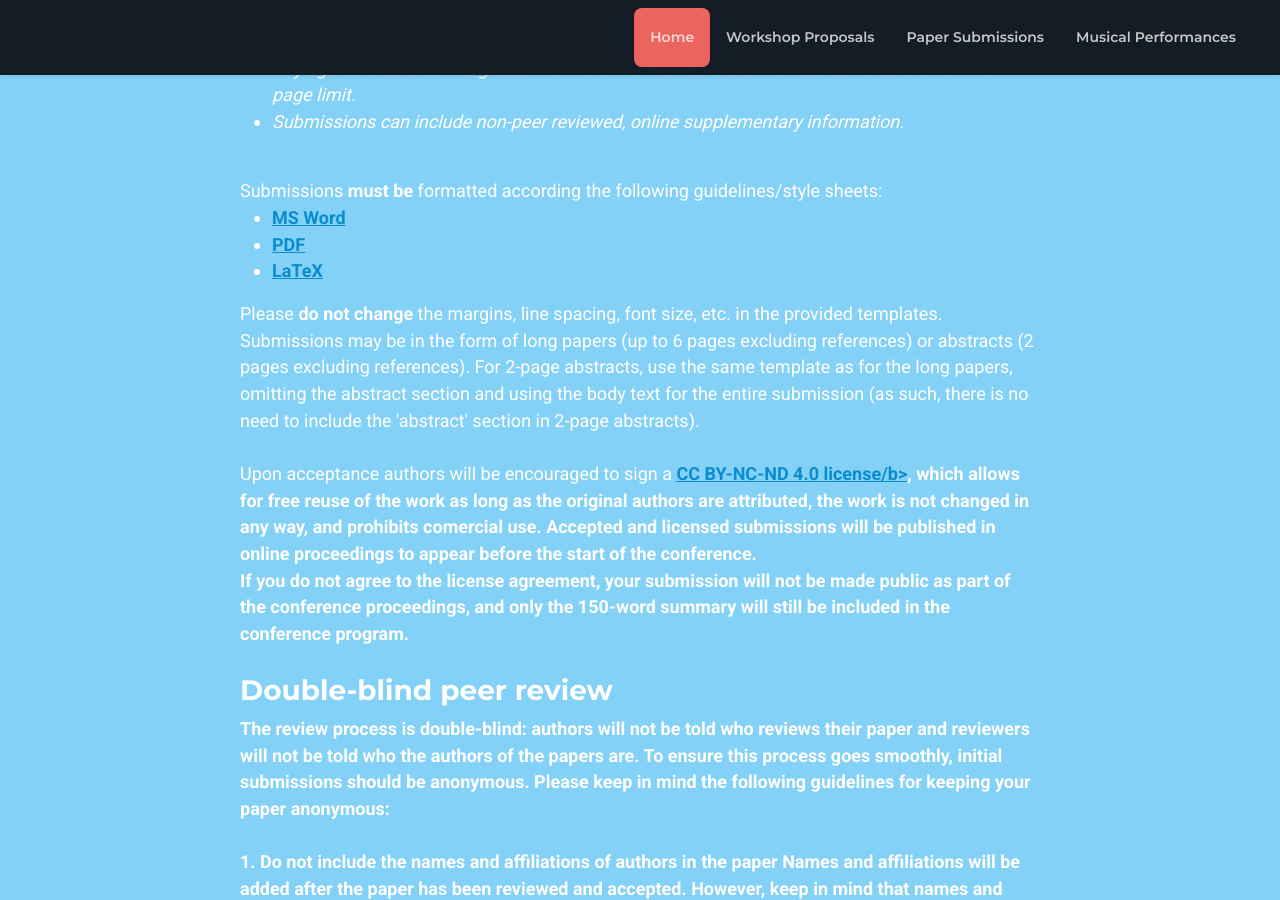
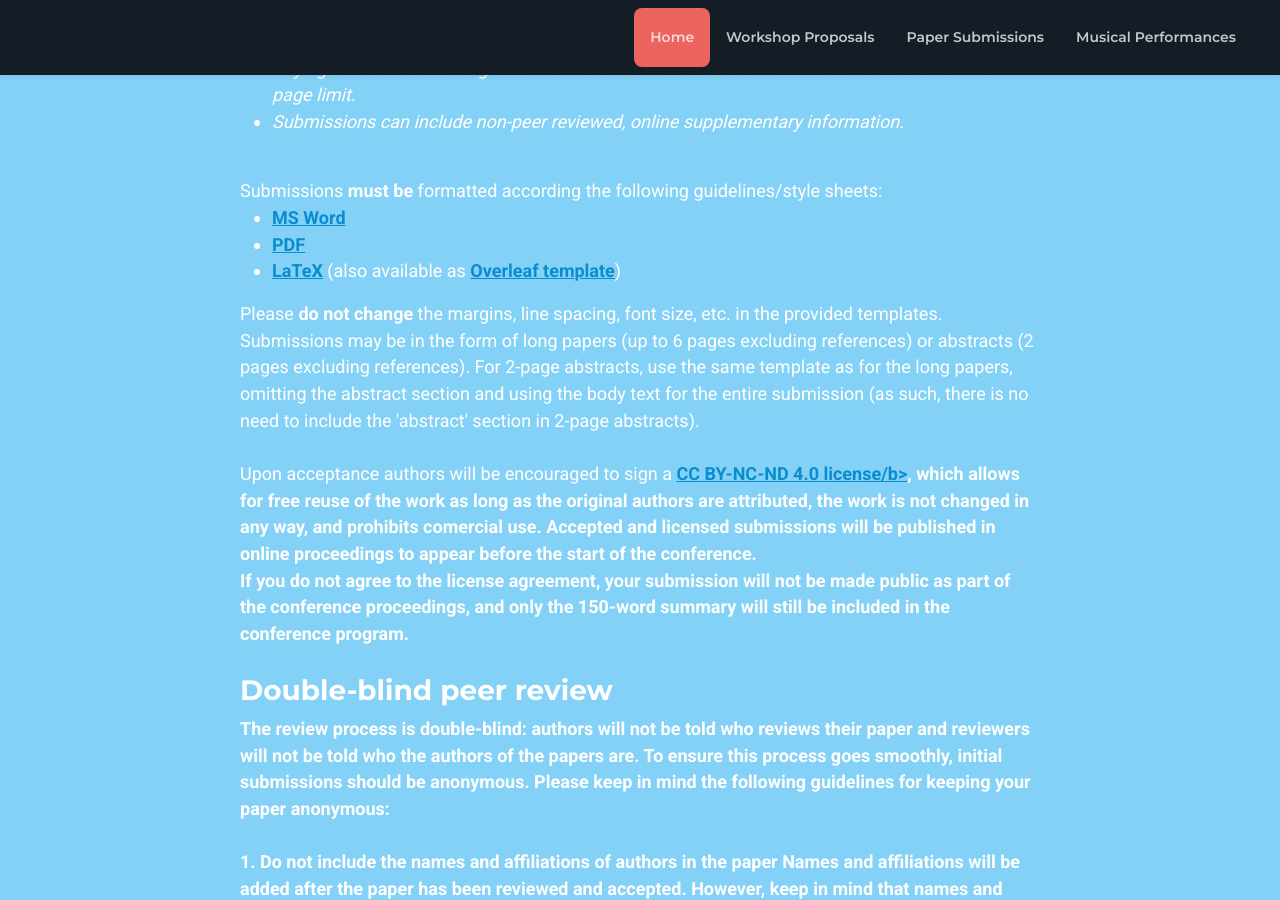
Before and after one commit to evolang2024/evolang2024.github.io, a Jekyll site: the page built from _pages/submission_details.md, in a window 1280 px wide and 900 px high, scrolled down 1765 px. Built offline with Jekyll 4.4.1, drawn with Linux system fonts in a browser that asks for light colours; nearby versions of some CDN libraries; library files that are not in the unit come from our copies.

Commit message:
Add link to Overleaf template

```diff
--- a/_pages/submission_details.md
+++ b/_pages/submission_details.md
@@ -34,7 +34,7 @@ info:
         <br>Submissions <b>must be</b> formatted according the following guidelines/style sheets:
         <ul><li><a href='https://evolang2024.github.io/submission_templates/evolang_XV_template.docx'><b>MS Word</b></a></li>
         <li><a href='https://evolang2024.github.io/submission_templates/evolang_XV_template.pdf'><b>PDF</b></a></li>
-        <li><a href='https://evolang2024.github.io/submission_templates/evolang_XV_template_latex.zip'><b>LaTeX</b></a></li></ul>
+        <li><a href='https://evolang2024.github.io/submission_templates/evolang_XV_template_latex.zip'><b>LaTeX</b></a> (also available as <a href='https://www.overleaf.com/latex/templates/evolang-template/pbxbhmkyrktk'><b>Overleaf template</b></a>)</li></ul>
         Please <b>do not change</b> the margins, line spacing, font size, etc. in the provided templates. Submissions may be in the form of long papers (up to 6 pages excluding references) or abstracts (2 pages excluding references). For 2-page abstracts, use the same template as for the long papers, omitting the abstract section and using the body text for the entire submission (as such, there is no need to include the 'abstract' section in 2-page abstracts).
         <br><br>Upon acceptance authors will be encouraged to sign a <a href='https://creativecommons.org/licenses/by-nc-nd/4.0/'><b>CC BY-NC-ND 4.0 license/b></a>, which allows for free reuse of the work as long as the original authors are attributed, the work is not changed in any way, and prohibits comercial use. Accepted and licensed submissions will be published in online proceedings to appear before the start of the conference.<br>If you do not agree to the license agreement, your submission will not be made public as part of the conference proceedings, and only the 150-word summary will still be included in the conference program.
         <br><br>
```
